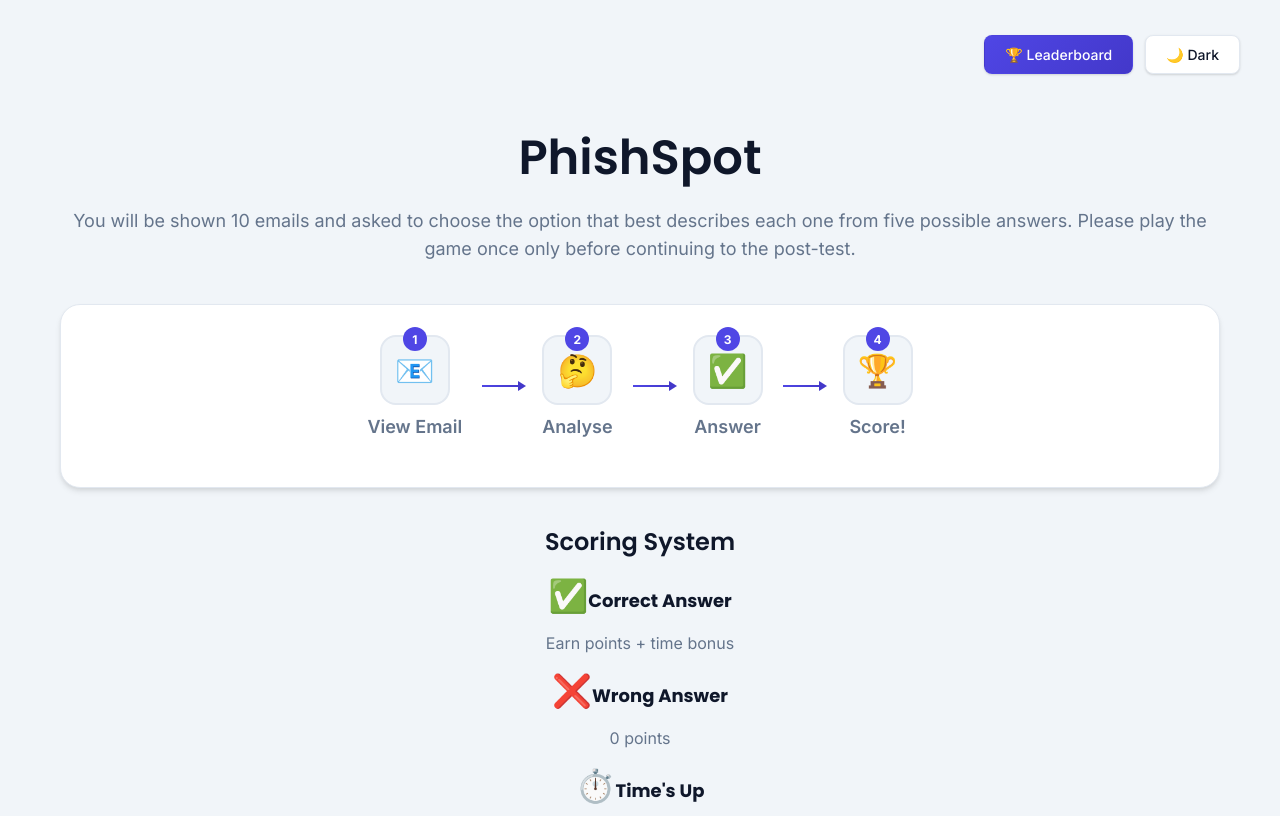
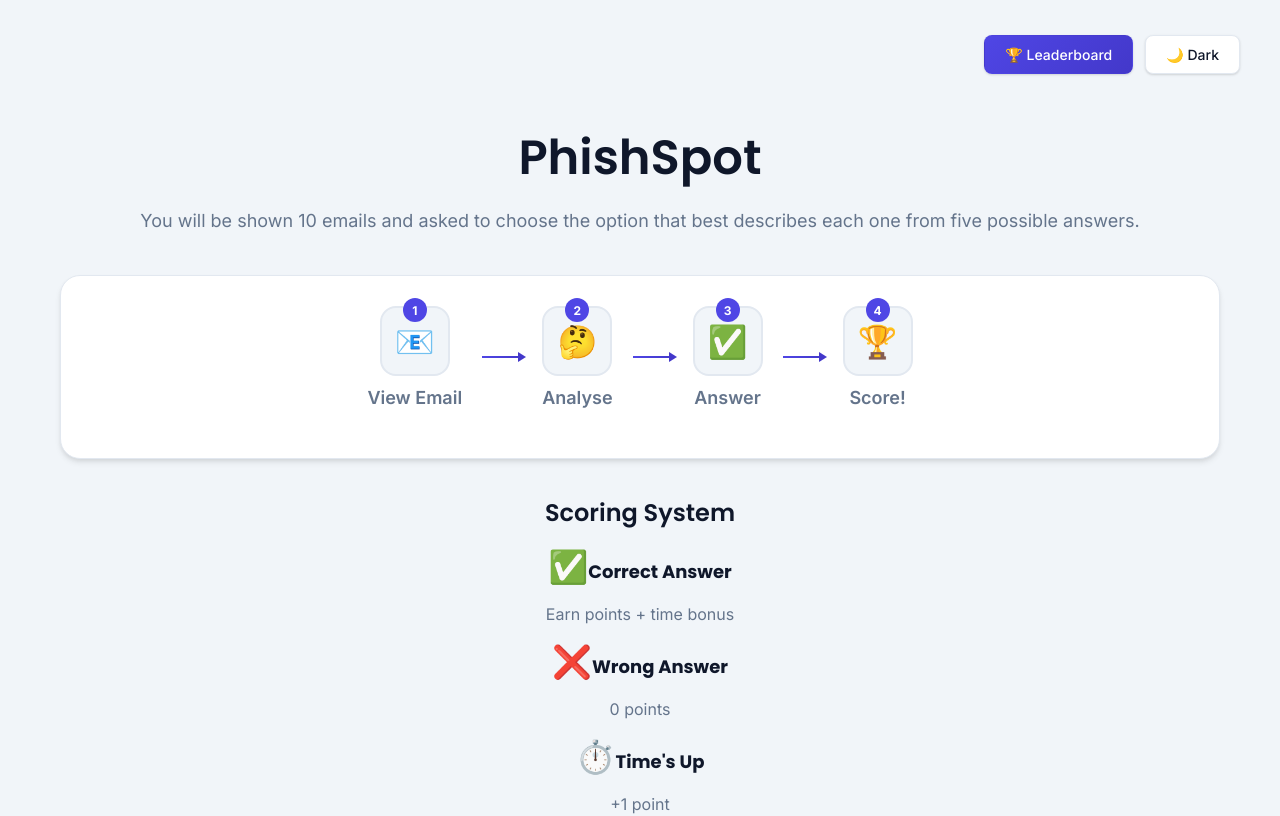
Before and after one commit to ovsisg/phishspot, a React (Vite) app: page / in a window 1280 px wide. Shown: the top 816 px of the page. Built offline with nearby package versions, Linux system fonts and the light colour scheme; no server answers.

Commit message:
Updated code

```diff
--- a/src/components/game/IdleScreen.tsx
+++ b/src/components/game/IdleScreen.tsx
@@ -33,8 +33,7 @@ export function IdleScreen({
         transition={{ delay: 0.2, duration: 0.6 }}
       >
         You will be shown 10 emails and asked to choose the option that best
-        describes each one from five possible answers. Please play the game once
-        only before continuing to the post-test.
+        describes each one from five possible answers.
       </motion.p>
 
       <motion.div
```
